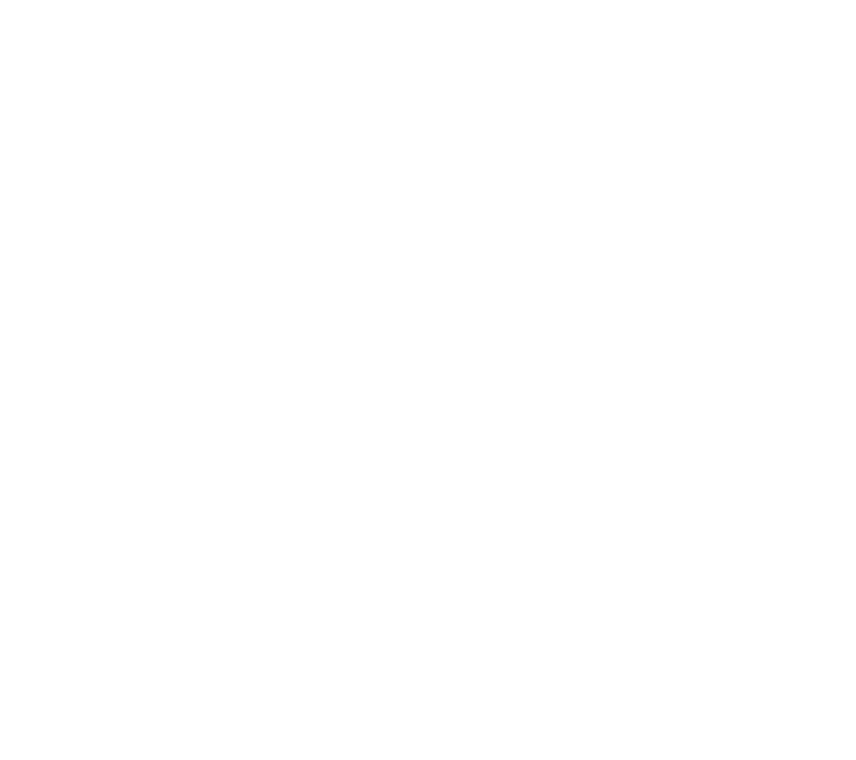
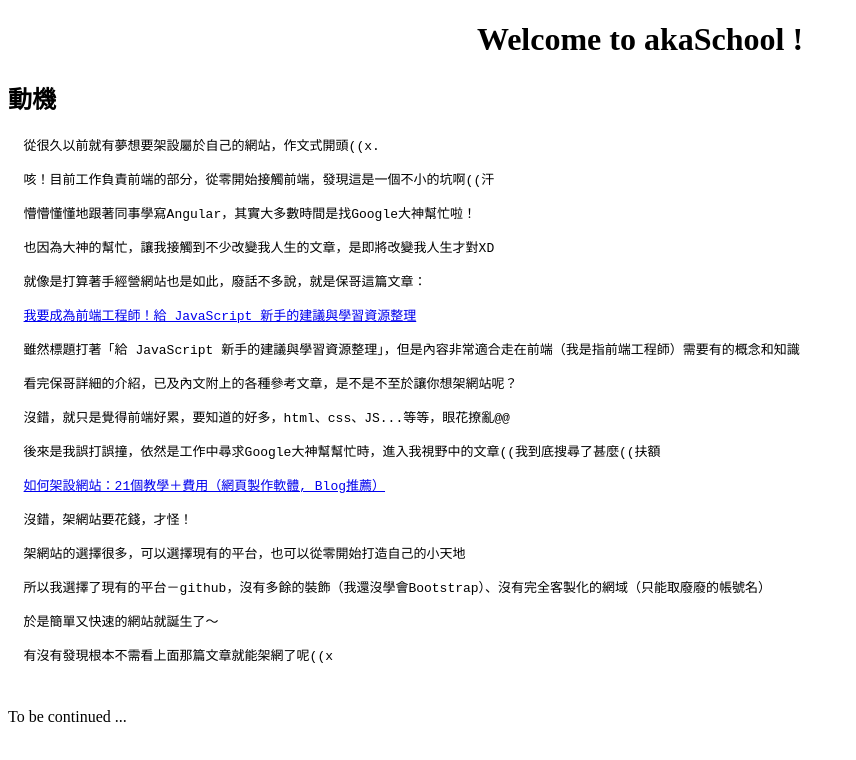
Before and after one commit to jenny86520/akaSchool, an Angular app: page /helloWorld in a window 1280 px wide. Before the commit this address led to /. Shown: the top 760 px of the page, without its empty margins (0-856 px from the left). Built offline with nearby package versions, Linux system fonts and the light colour scheme.

Commit message:
Create posts and post & use router

```diff
--- a/src/app/app-routing.module.ts
+++ b/src/app/app-routing.module.ts
@@ -6,7 +6,8 @@
 const routes: Routes = [
   {
     path: '',
-    component: MainComponent
+    component: MainComponent,
+    loadChildren: () => import('./posts/posts.module').then(m => m.PostsModule)
   }
 ];
 
--- a/src/app/post-layout/footer/footer.component.html
+++ b/src/app/post-layout/footer/footer.component.html
@@ -1 +1 @@
-<p>footer works!</p>
+<p>To be continued ...</p>
--- a/src/app/post-layout/header/header.component.html
+++ b/src/app/post-layout/header/header.component.html
@@ -1 +1,5 @@
-<p>header works!</p>
+<div style="text-align:center">
+  <h1>
+    Welcome to akaSchool !
+  </h1>
+</div>
--- a/src/app/post-layout/main/main.component.ts
+++ b/src/app/post-layout/main/main.component.ts
@@ -2,11 +2,10 @@
 
 @Component({
   selector: 'app-main',
-  templateUrl: '../../postsHtml/helloWorld.html',
+  templateUrl: './main.component.html',
   styleUrls: ['./main.component.css']
 })
 export class MainComponent implements OnInit {
-  postUrl = '../../postsHtml/helloWorld.html';
   constructor() { }
 
   ngOnInit() {
--- /dev/null
+++ b/src/app/posts/post/helloWorld.html
@@ -0,0 +1,37 @@
+<h2>動機</h2>
+<pre>
+  從很久以前就有夢想要架設屬於自己的網站，作文式開頭((x.
+
+  咳！目前工作負責前端的部分，從零開始接觸前端，發現這是一個不小的坑啊((汗
+
+  懵懵懂懂地跟著同事學寫Angular，其實大多數時間是找Google大神幫忙啦！
+
+  也因為大神的幫忙，讓我接觸到不少改變我人生的文章，是即將改變我人生才對XD
+
+  就像是打算著手經營網站也是如此，廢話不多說，就是保哥這篇文章：
+
+  <a href="https://blog.miniasp.com/post/2016/02/02/JavaScript-novice-advice-and-learning-resources">我要成為前端工程師！給 JavaScript 新手的建議與學習資源整理</a>
+
+  雖然標題打著「給 JavaScript 新手的建議與學習資源整理」，但是內容非常適合走在前端（我是指前端工程師）需要有的概念和知識
+
+  看完保哥詳細的介紹，已及內文附上的各種參考文章，是不是不至於讓你想架網站呢？
+
+  沒錯，就只是覺得前端好累，要知道的好多，html、css、JS...等等，眼花撩亂@@
+
+  後來是我誤打誤撞，依然是工作中尋求Google大神幫幫忙時，進入我視野中的文章((我到底搜尋了甚麼((扶額
+
+  <a href="https://daotw.com/如何架設網站">如何架設網站：21個教學＋費用（網頁製作軟體, Blog推薦）</a>
+
+  沒錯，架網站要花錢，才怪！
+
+  架網站的選擇很多，可以選擇現有的平台，也可以從零開始打造自己的小天地
+
+  所以我選擇了現有的平台－github，沒有多餘的裝飾（我還沒學會Bootstrap）、沒有完全客製化的網域（只能取廢廢的帳號名）
+
+  於是簡單又快速的網站就誕生了～
+
+  有沒有發現根本不需看上面那篇文章就能架網了呢((x
+</pre>
+<pre>
+  <!--TODO:2019-08-28-->
+</pre>
--- /dev/null
+++ b/src/app/posts/post/post.component.html
@@ -0,0 +1 @@
+<p>post works!</p>
--- /dev/null
+++ b/src/app/posts/post/post.component.ts
@@ -0,0 +1,15 @@
+import { Component, OnInit } from '@angular/core';
+
+@Component({
+  selector: 'app-post',
+  templateUrl: './helloWorld.html',
+  styleUrls: ['./post.component.css']
+})
+export class PostComponent implements OnInit {
+
+  constructor() { }
+
+  ngOnInit() {
+  }
+
+}
--- a/src/app/postsHtml/helloWorld.html
+++ /dev/null
@@ -1,7 +0,0 @@
-<div style="text-align:center">
-  <h1>
-    Welcome to akaSchool !
-  </h1>
-</div>
-<h2>I will use angular to build my website! see you ~</h2>
-<h2>To be continued ...</h2>
```
Also changed, not shown: src/app/posts/posts-routing.module.ts (added, +22 -0 lines), src/app/posts/posts.module.ts (added, +15 -0 lines), src/app/posts/post/post.component.css (added), 1 other file (tests, documents, lock files or other folders).
